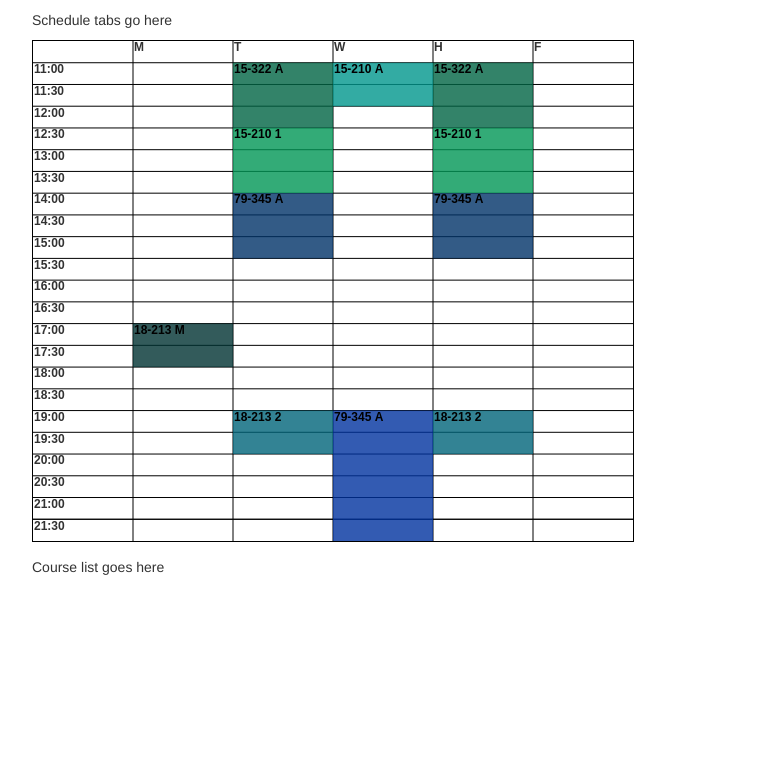
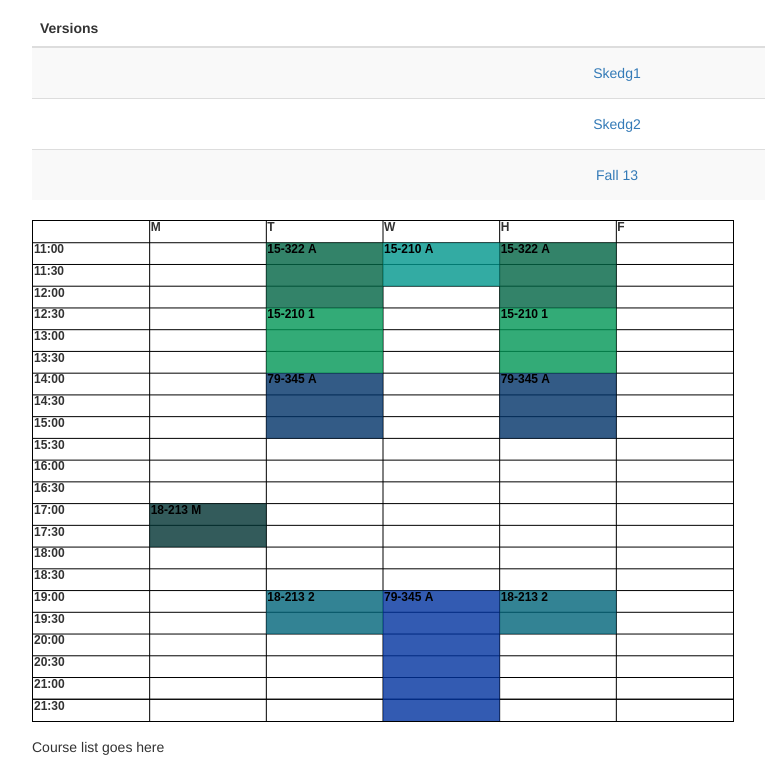
Before and after one commit to mserrano/scheduleplusplus, a Flask app: template templates/calendar.html in a window 1280 px wide. Shown: the part 50-817 px from the top of the page, without its empty margins (23-788 px from the left). Before the commit the page ends 625 px from the top, so only its background shows below. Run offline with Flask 2, Linux system fonts and the light colour scheme; the template is opened without the code that fills it, so the values that code supplies are empty; some libraries are stand-ins or nearby versions.

Commit message:
Add calendar tabs

```diff
--- a/templates/calendar.html
+++ b/templates/calendar.html
@@ -47,21 +47,38 @@
     <!-- END TOP BAR -->
 
     <div class="container">
+
       <div class="row">
 
         <div class="span1" id="calendarTabs">
-          <p>Schedule tabs go here</p>
+          <table class="table table-striped table-hover table-compact">
+            <thead>
+              <tr><th>Versions</th></tr>
+            </thead>
+            <tbody>
+              <!--
+              TEMPLATED VERSION:
+              {% for tab in subSchedules %}
+                <tr><th><center><a class="btn btn-link btn-small" type="button" href="#tab={{tab.number}}">{{ tab.name }}</a></center></th></tr>
+              {% endfor %}
+
+              PLACEHOLDER: -->
+              <tr><th><center><a class="btn btn-link btn-small" type="button" href="#tab=1">Skedg1</a></center></th></tr>
+              <tr><th><center><a class="btn btn-link btn-small" type="button" href="#tab=2">Skedg2</a></center></th></tr>
+              <tr><th><center><a class="btn btn-link btn-small" type="button" href="#tab=3">Fall 13</a></center></th></tr>
+            </tbody>
+          </table>
         </div>
 
-        <div class="span8" id="calendarContainer">
+        <div class="span9" id="calendarContainer">
           <p>
-          <canvas id="calendar" width="600" height="500">
+          <canvas id="calendar" width="700" height="500">
             Fallback for old browsers goes here
           </canvas>
           </p>
         </div>
 
-        <div class="span3" id="courseList">
+        <div class="span2" id="courseList">
           <p>Course list goes here</p>
         </div>
       </div>
```
